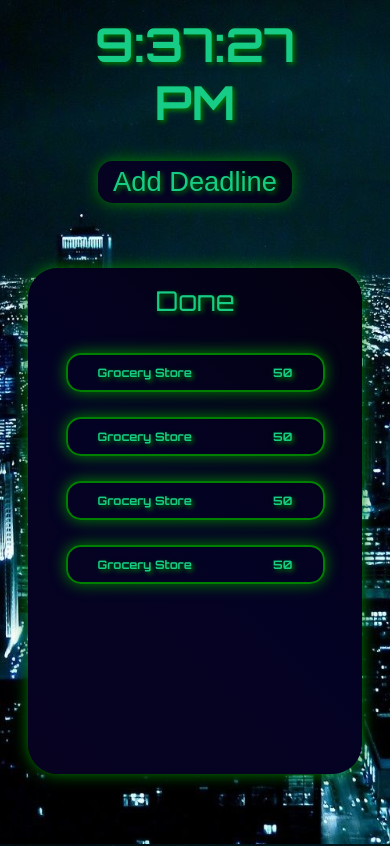
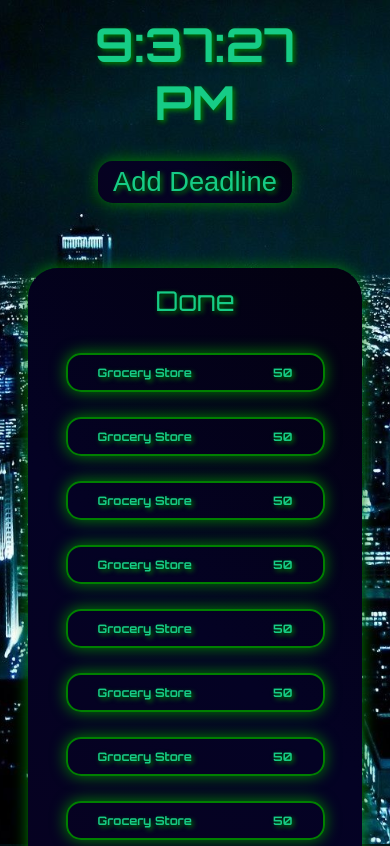
Before and after one commit to hffxx/todoApp, a React (Create React App) app: page / in a window 390 px wide. Shown: the top 846 px of the page. Built offline with nearby package versions, Linux system fonts and the light colour scheme.

Commit message:
style: display flexbox fix

```diff
--- a/src/App.css
+++ b/src/App.css
@@ -2,9 +2,10 @@
   display: flex;
   align-items: center;
   justify-content: center;
+  align-items: flex-start;
 }
 @media only screen and (max-width: 992px) {
   .display__doubleboard {
-    flex-direction: column-reverse;
+    flex-direction: column;
   }
 }
--- a/src/App.js
+++ b/src/App.js
@@ -20,6 +20,12 @@ const App = () => {
     { todoTitle: "Wash dishes", todoStatus: "In progress", todoTimeLeft: 100 },
     { todoTitle: "Clean Room", todoStatus: "Expired", todoTimeLeft: 0 },
     { todoTitle: "Grocery Store", todoStatus: "Done", todoTimeLeft: 50 },
+    { todoTitle: "Grocery Store", todoStatus: "Done", todoTimeLeft: 50 },
+    { todoTitle: "Grocery Store", todoStatus: "Done", todoTimeLeft: 50 },
+    { todoTitle: "Grocery Store", todoStatus: "Done", todoTimeLeft: 50 },
+    { todoTitle: "Grocery Store", todoStatus: "Done", todoTimeLeft: 50 },
+    { todoTitle: "Grocery Store", todoStatus: "Done", todoTimeLeft: 50 },
+    { todoTitle: "Grocery Store", todoStatus: "Done", todoTimeLeft: 50 },
   ];
   const [state, setState] = useState(dataTest);
 
@@ -30,8 +36,8 @@ const App = () => {
       <ApplicationContext.Provider value={{ state, setState }}>
         <Modal text="Add Deadline" />
         <div className="display__doubleboard">
+          <Board title="Done" />
           <Board title="In progress" />
-          <Board title="Done" />
         </div>
         <Board title="Expired" />
       </ApplicationContext.Provider>
```
